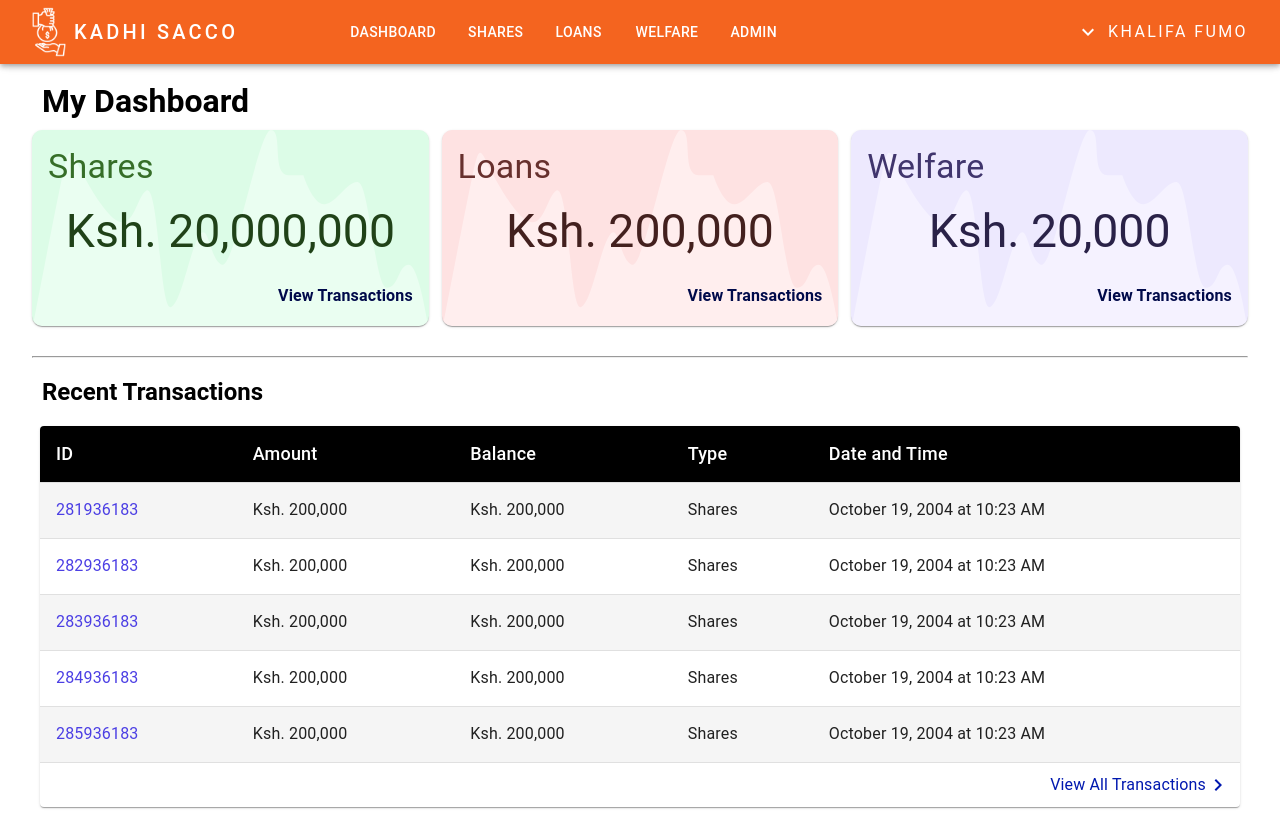
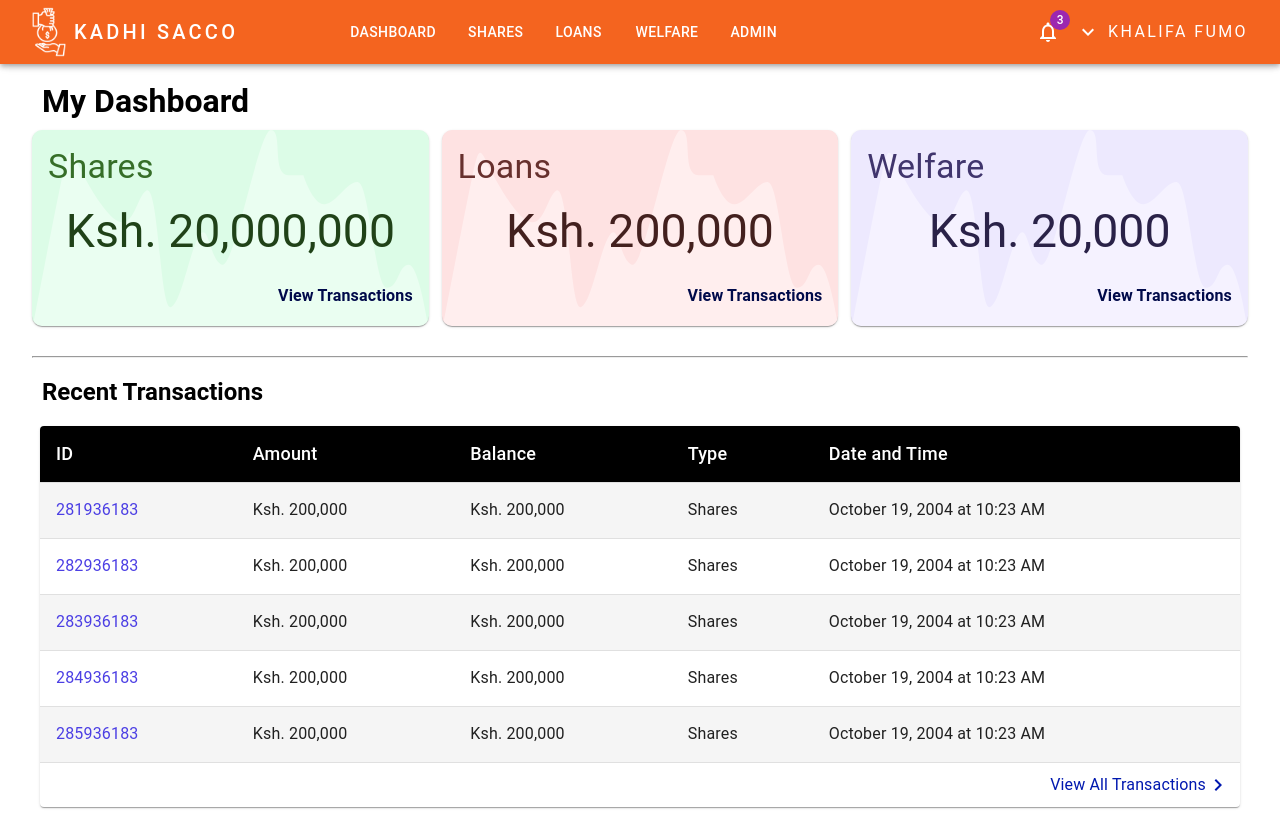
Before and after one commit to khalifa47/sacco, a Next.js app: page / in a window 1280 px wide. Built offline with nearby package versions, Linux system fonts and the light colour scheme.

Commit message:
notifications added

```diff
--- a/app/components/Header.tsx
+++ b/app/components/Header.tsx
@@ -1,16 +1,23 @@
 "use client";
 import AppBar from "@mui/material/AppBar";
 import Box from "@mui/material/Box";
+import Paper from "@mui/material/Paper";
 import Toolbar from "@mui/material/Toolbar";
 import IconButton from "@mui/material/IconButton";
 import Typography from "@mui/material/Typography";
+import Popper from "@mui/material/Popper";
+import Fade from "@mui/material/Fade";
 import Menu from "@mui/material/Menu";
 import MenuIcon from "@mui/icons-material/Menu";
 import Container from "@mui/material/Container";
 import Button from "@mui/material/Button";
+import Badge from "@mui/material/Badge";
 import Tooltip from "@mui/material/Tooltip";
+import List from "@mui/material/List";
+import ListItem from "@mui/material/ListItem";
 import ListItemIcon from "@mui/material/ListItemIcon";
 import ListItemText from "@mui/material/ListItemText";
+import ListItemButton from "@mui/material/ListItemButton";
 import MenuItem from "@mui/material/MenuItem";
 import { useState } from "react";
 import Image from "next/image";
@@ -25,6 +32,8 @@ import SavingsIcon from "@mui/icons-material/Savings";
 import LocalAtmIcon from "@mui/icons-material/LocalAtm";
 import VolunteerActivismIcon from "@mui/icons-material/VolunteerActivism";
 import SupervisorAccountIcon from "@mui/icons-material/SupervisorAccount";
+import NotificationsNoneOutlinedIcon from "@mui/icons-material/NotificationsNoneOutlined";
+import { getTimeAgo } from "@/utils/helpers";
 
 const Logo = () => {
   return (
@@ -52,12 +61,18 @@ const Logo = () => {
 const Header = () => {
   const [anchorElNav, setAnchorElNav] = useState<null | HTMLElement>(null);
   const [anchorElUser, setAnchorElUser] = useState<null | HTMLElement>(null);
+  const [anchorElNotification, setAnchorElNotification] =
+    useState<null | HTMLElement>(null);
 
   const handleOpenNavMenu = (event: React.MouseEvent<HTMLElement>) => {
     setAnchorElNav(event.currentTarget);
   };
   const handleOpenUserMenu = (event: React.MouseEvent<HTMLElement>) => {
     setAnchorElUser(event.currentTarget);
+  };
+
+  const handleToggleNotifications = (event: React.MouseEvent<HTMLElement>) => {
+    setAnchorElNotification(anchorElNotification ? null : event.currentTarget);
   };
 
   const handleCloseNavMenu = () => {
@@ -105,6 +120,36 @@ const Header = () => {
       name: "Logout",
       icon: <LogoutIcon />,
       action: logOut,
+    },
+  ];
+
+  const notifications = [
+    {
+      id: 1,
+      title: "Guarantor Request",
+      content:
+        "You've got a guarantor request from Khalifa Fumo for a loan amount of Ksh. 200,000",
+      go_to: "/loans/1",
+      isRead: false,
+      created_at: "2023-01-19 10:23:54",
+    },
+    {
+      id: 2,
+      title: "Guarantor Request",
+      content:
+        "You've got a guarantor request from Khalifa Fumo for a loan amount of Ksh. 200,000",
+      go_to: "/loans/1",
+      isRead: false,
+      created_at: "2023-01-19 10:23:54",
+    },
+    {
+      id: 3,
+      title: "Guarantor Request",
+      content:
+        "You've got a guarantor request from Khalifa Fumo for a loan amount of Ksh. 200,000",
+      go_to: "/loans/1",
+      isRead: false,
+      created_at: "2023-01-19 10:23:54",
     },
   ];
 
@@ -186,6 +231,64 @@ const Header = () => {
             </Box>
 
             <Box sx={{ flexGrow: 0 }}>
+              <IconButton
+                onClick={handleToggleNotifications}
+                sx={{ color: "white" }}
+              >
+                <Badge badgeContent={notifications.length} color="secondary">
+                  <NotificationsNoneOutlinedIcon />
+                </Badge>
+              </IconButton>
+              <Popper
+                id="popper-notifications"
+                anchorEl={anchorElNotification}
+                keepMounted
+                open={Boolean(anchorElNotification)}
+                transition
+                sx={{ zIndex: 1 }}
+              >
+                {({ TransitionProps }) => (
+                  <Fade {...TransitionProps} timeout={350}>
+                    <Paper
+                      sx={{
+                        mt: 2,
+                        boxShadow: 1,
+                        borderRadius: 3,
+                        maxWidth: 400,
+                      }}
+                    >
+                      <List>
+                        {notifications.map((notification, index) => (
+                          <ListItem
+                            key={notification.id}
+                            disablePadding
+                            divider={index !== notifications.length - 1}
+                          >
+                            <ListItemButton
+                              component={Link}
+                              href={notification.go_to}
+                              sx={{ flexDirection: "column" }}
+                            >
+                              <ListItemText
+                                primary={notification.title}
+                                secondary={notification.content}
+                              />
+                              <Typography
+                                variant="body2"
+                                color="#4f4f4f"
+                                alignSelf="flex-end"
+                              >
+                                {getTimeAgo(notification.created_at)}
+                              </Typography>
+                            </ListItemButton>
+                          </ListItem>
+                        ))}
+                      </List>
+                    </Paper>
+                  </Fade>
+                )}
+              </Popper>
+
               <Tooltip title="Open settings">
                 <Button onClick={handleOpenUserMenu} sx={{ color: "white" }}>
                   {Boolean(anchorElUser) ? (
--- a/utils/helpers.ts
+++ b/utils/helpers.ts
@@ -21,6 +21,34 @@ export const formatDate = (dateString: string) => {
   return date.toLocaleDateString("en-US", options);
 };
 
+export const getTimeAgo = (dateString: string) => {
+  const currentDate: Date = new Date();
+  const targetDate: Date = new Date(dateString);
+
+  const millisecondsAgo: number = currentDate.getTime() - targetDate.getTime();
+  const secondsAgo: number = Math.floor(millisecondsAgo / 1000);
+
+  if (secondsAgo < 60) {
+    return `${secondsAgo} seconds ago`;
+  }
+
+  const minutesAgo: number = Math.floor(secondsAgo / 60);
+
+  if (minutesAgo < 60) {
+    return `${minutesAgo} minutes ago`;
+  }
+
+  const hoursAgo: number = Math.floor(minutesAgo / 60);
+
+  if (hoursAgo < 24) {
+    return `${hoursAgo} hours ago`;
+  }
+
+  const daysAgo: number = Math.floor(hoursAgo / 24);
+
+  return `${daysAgo} days ago`;
+};
+
 // number format
 export const formatNumber = (num: number, locale: string = "en-US") => {
   return new Intl.NumberFormat(locale).format(num);
```
